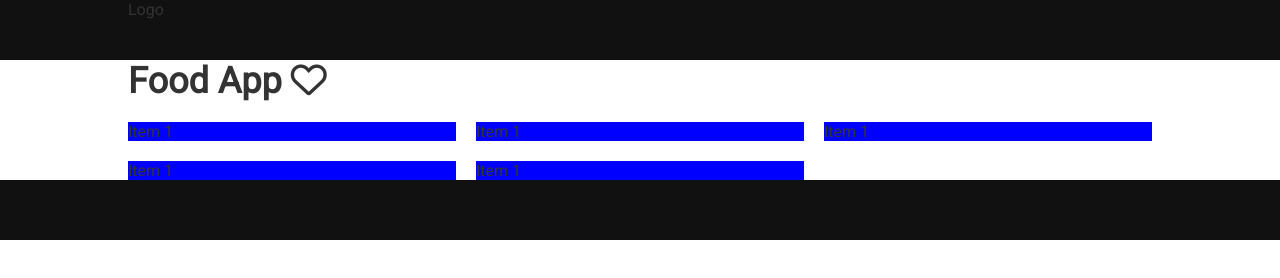
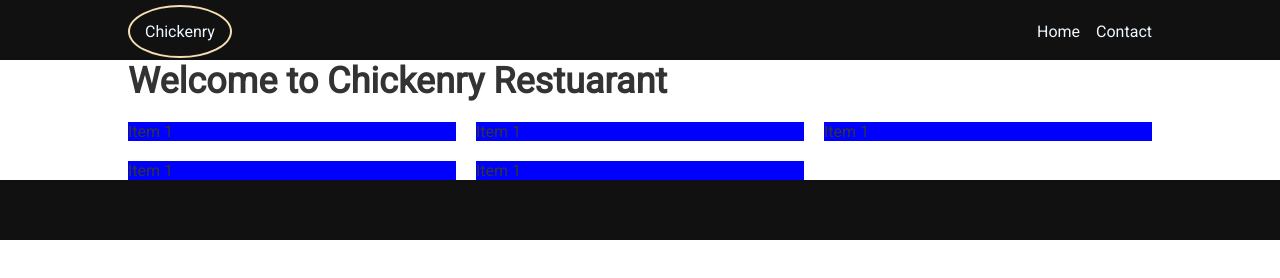
Before and after one commit to serengia/capstone-project--consuming-API, a website built with webpack: page src/index.html in a window 1280 px wide. Built offline with nearby package versions, Linux system fonts and the light colour scheme.

Commit message:
add header to page

```diff
--- a/package.json
+++ b/package.json
@@ -19,15 +19,15 @@
     "eslint-config-airbnb-base": "^14.2.1",
     "eslint-plugin-import": "^2.26.0",
     "hint": "^7.1.3",
+    "html-webpack-plugin": "^5.5.0",
     "jest": "^29.4.0",
     "jest-environment-jsdom": "^29.4.0",
-    "html-webpack-plugin": "^5.5.0",
     "style-loader": "^3.3.1",
     "stylelint": "^13.13.1",
     "stylelint-config-standard": "^21.0.0",
     "stylelint-csstree-validator": "^1.9.0",
     "stylelint-scss": "^3.21.0",
-    "webpack": "^5.74.0",
+    "webpack": "^5.75.0",
     "webpack-cli": "^4.10.0",
     "webpack-dev-server": "^4.11.1"
   },
--- a/src/index.html
+++ b/src/index.html
@@ -17,14 +17,18 @@
 <body>
     <header>
         <div class="header-container row">
-            Logo
+            <p class="logo">Chickenry</p>
+            <ul>
+                <li><a href="#">Home</a></li>
+                <li><a href="#">Contact</a></li>
+            </ul>
         </div>
     </header>
     <main>
         <section class="section-main">
             <div class="foods-container row">
 
-                <h1>Food App <i class="fa-regular fa-heart"></i></h1>
+                <h1>Welcome to Chickenry Restuarant</h1>
                 <div class="cards">
                     <div class="item">Item 1</div>
                     <div class="item">Item 1</div>
--- a/src/style.css
+++ b/src/style.css
@@ -21,12 +21,35 @@ header,
 footer {
   height: 6rem;
   background-color: #111;
+  color: aliceblue;
 }
 
 h1 {
   font-size: 3.6rem;
   margin-bottom: 2rem;
 }
+.header-container{
+  display: flex;
+  justify-content: space-between;
+  align-items: center;
+  padding-top: 0.5rem;
+}
+.logo{
+  border-radius: 50%;
+  border: 2px solid wheat;
+  padding: 1.5rem;
+  width: max-content;
+}
+.header-container>ul{
+  display: flex;
+  list-style: none;
+  gap: 1.6rem;
+}
+.header-container a{
+  text-decoration: none;
+  color: aliceblue;
+}
+
 
 .row {
   max-width: 80%;
```
Also changed, not shown: 1 other file.
